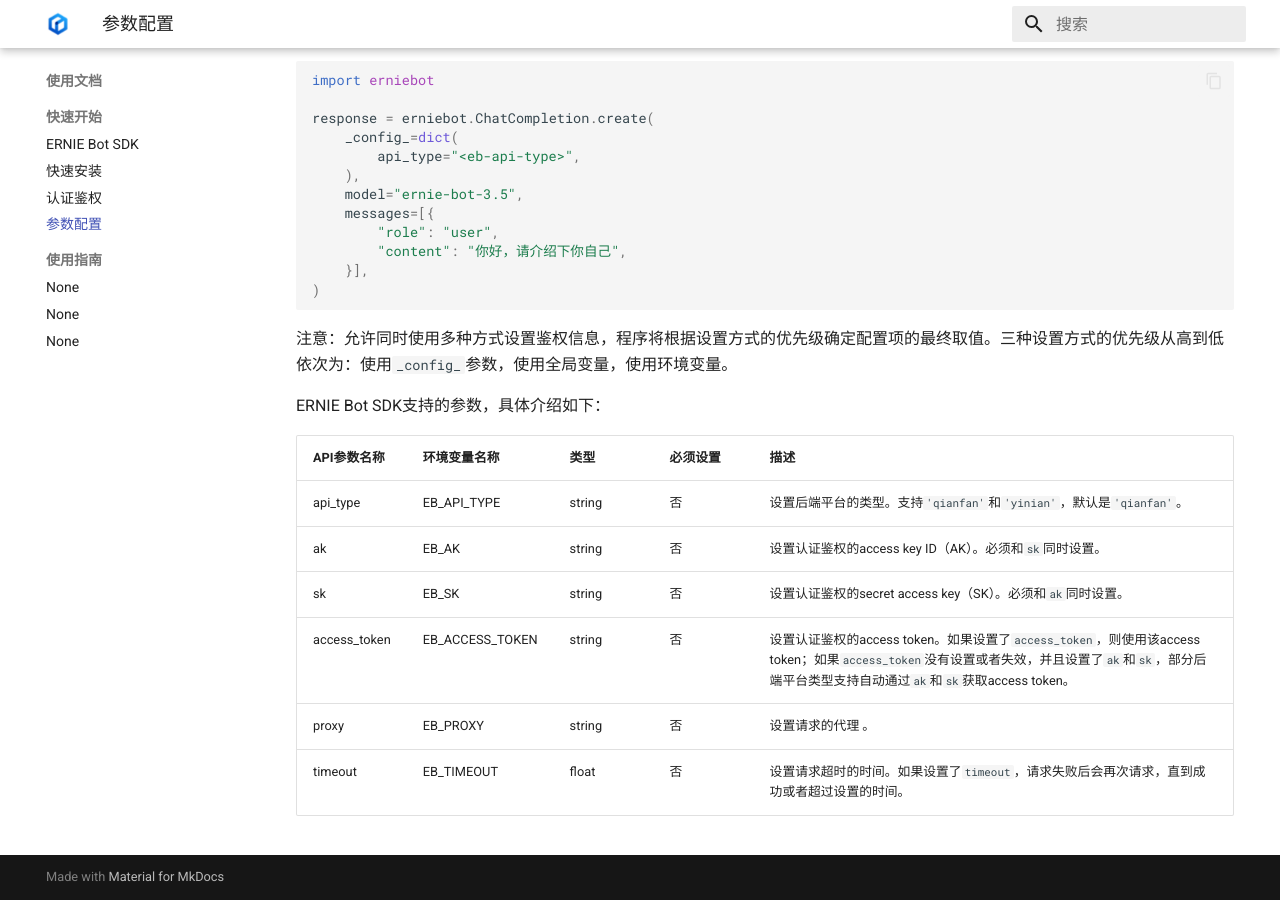
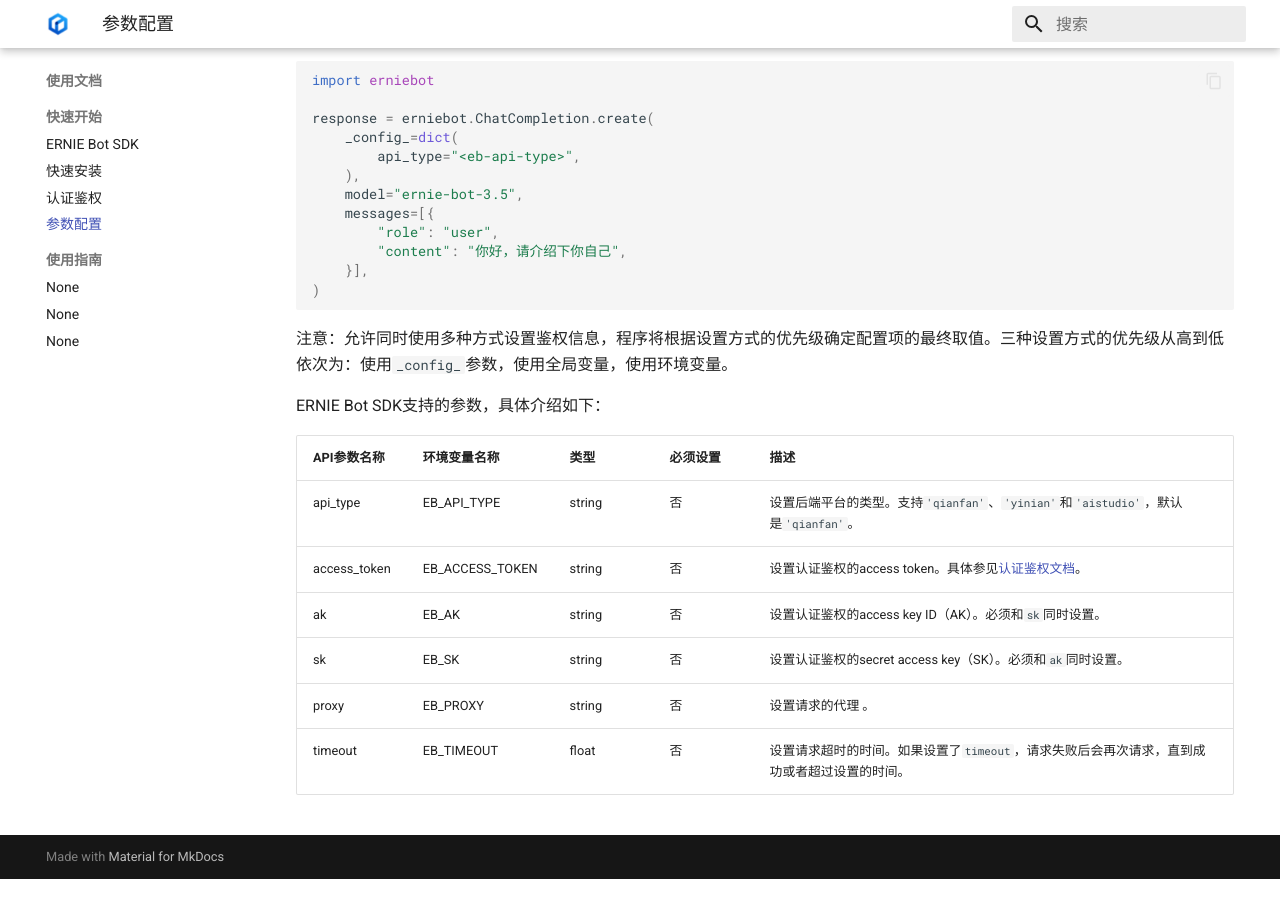
Before and after one commit to PaddlePaddle/ERNIE-SDK, an MkDocs documentation site: the page built from docs/configuration.md, in a window 1280 px wide and 900 px high, scrolled down 507 px. Built offline with MkDocs 1.6.1 and Material for MkDocs 9.7.7, drawn with Linux system fonts in a browser that asks for light colours; after the commit the page ends 1386 px from its top, so only the background shows below that.

Commit message:
Fix docs

```diff
--- a/docs/configuration.md
+++ b/docs/configuration.md
@@ -40,9 +40,9 @@ ERNIE Bot SDK支持的参数，具体介绍如下：
 
 | API参数名称   | 环境变量名称  |  类型   |  必须设置 |  描述   |
 | :---         | :----       | :----  | :---- |  :---- |
-| api_type     | EB_API_TYPE | string | 否 | 设置后端平台的类型。支持`'qianfan'`和`'yinian'`，默认是`'qianfan'`。|
+| api_type     | EB_API_TYPE | string | 否 | 设置后端平台的类型。支持`'qianfan'`、`'yinian'`和`'aistudio'`，默认是`'qianfan'`。|
+| access_token | EB_ACCESS_TOKEN | string | 否 | 设置认证鉴权的access token。具体参见[认证鉴权文档](./authentication.md)。|
 | ak           | EB_AK       | string | 否 | 设置认证鉴权的access key ID（AK）。必须和`sk`同时设置。 |
 | sk           | EB_SK       | string | 否 | 设置认证鉴权的secret access key（SK）。必须和`ak`同时设置。 |
-| access_token | EB_ACCESS_TOKEN | string | 否 | 设置认证鉴权的access token。如果设置了`access_token`，则使用该access token；如果`access_token`没有设置或者失效，并且设置了`ak`和`sk`，部分后端平台类型支持自动通过`ak`和`sk`获取access token。|
 | proxy        | EB_PROXY    | string | 否 | 设置请求的代理 。|
 | timeout      | EB_TIMEOUT  | float  | 否 | 设置请求超时的时间。如果设置了`timeout`，请求失败后会再次请求，直到成功或者超过设置的时间。|
```
Also changed, not shown: docs/api_reference/chat_completion.md (+2 -1 lines), docs/api_reference/embedding.md (+2 -1 lines), docs/api_reference/image.md (+2 -3 lines), docs/guides/image.md (+4 -3 lines).
